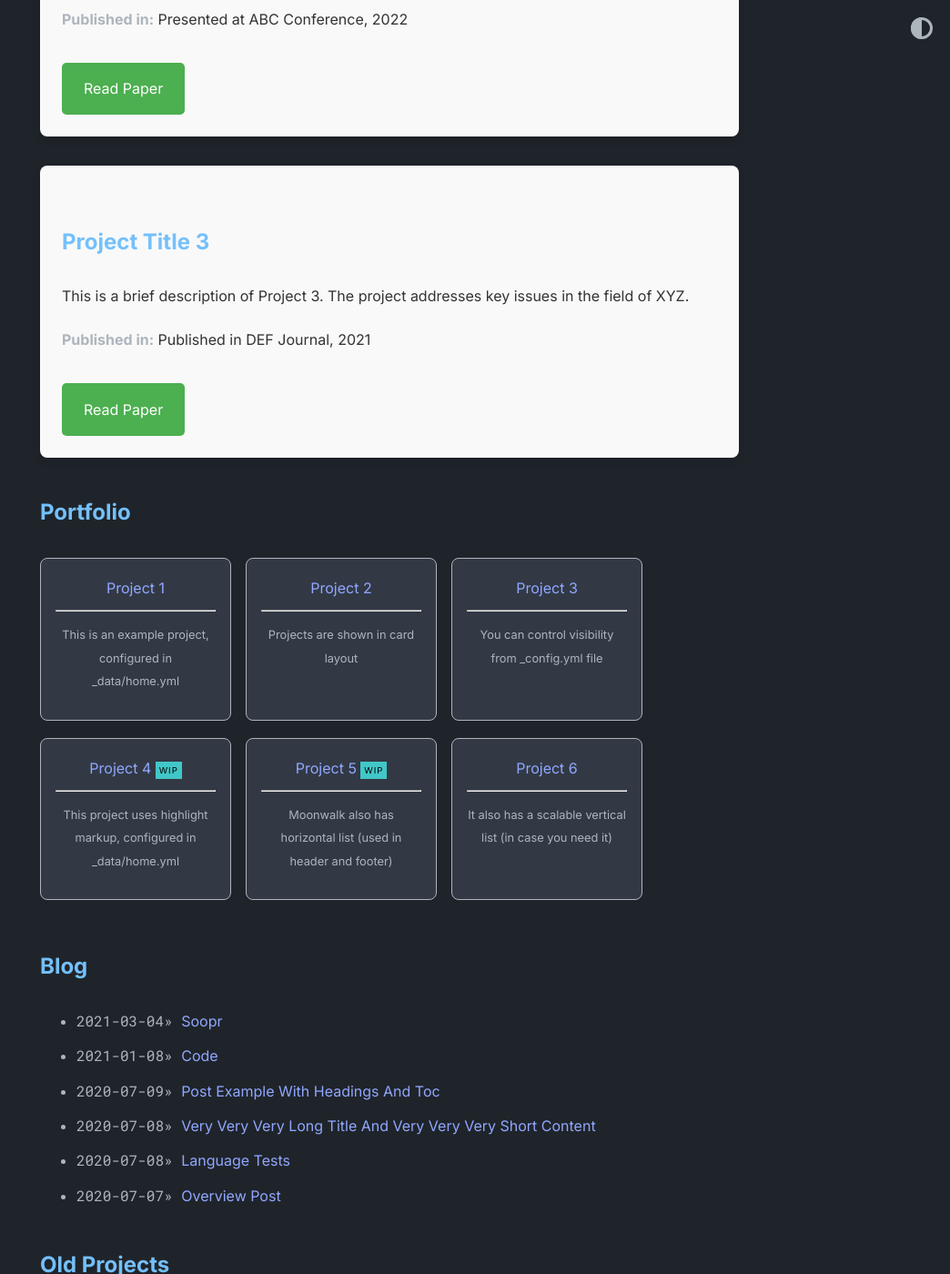
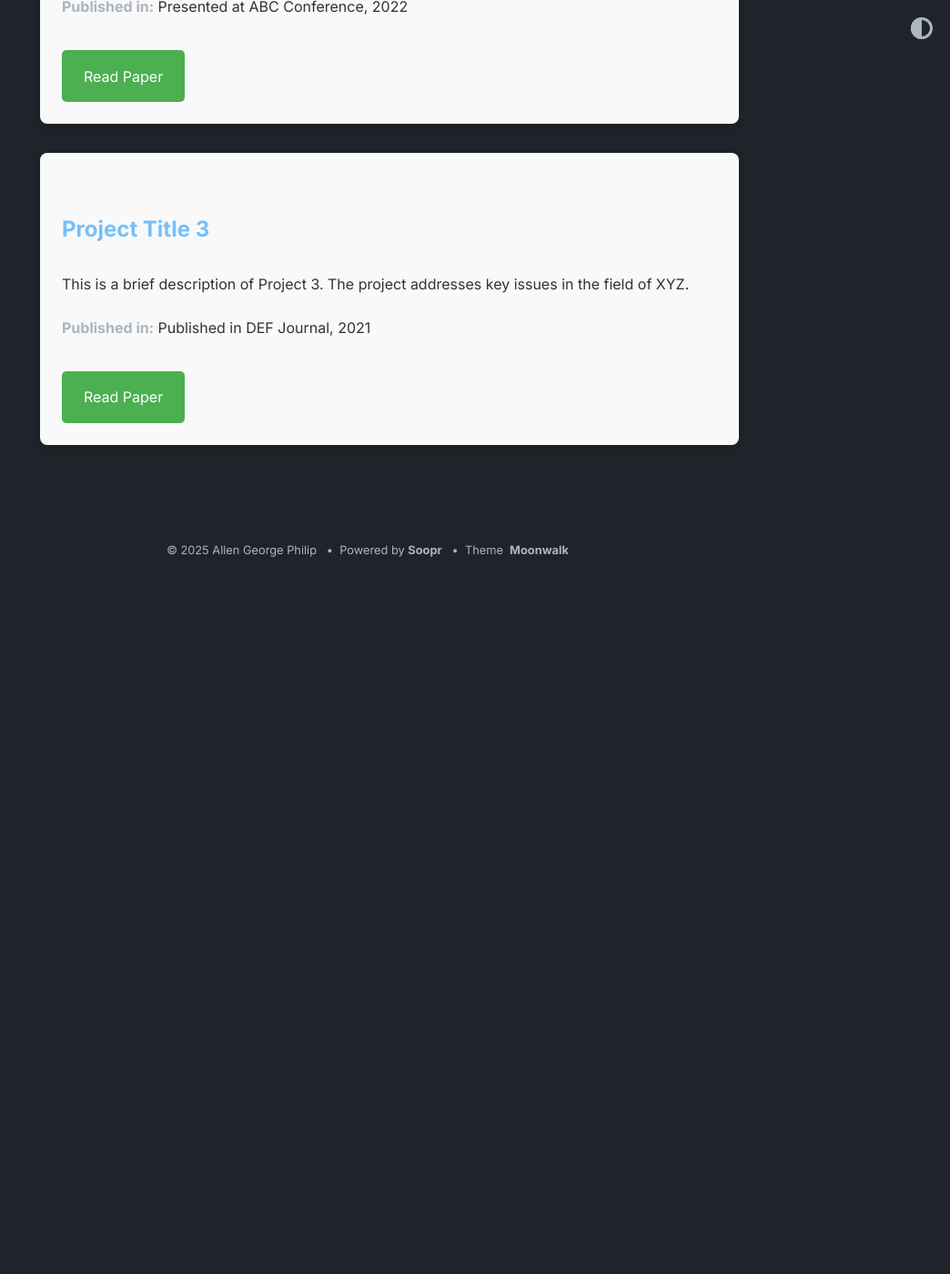
Before and after one commit to axgeorge/axgeorge.github.io, a Jekyll site: the page built from index.md, in a window 1280 px wide and 1400 px high, scrolled down 924 px. Shown: the whole window at 91% size, without its empty margins (236-1280 px from the left). Built offline with Jekyll 4.4.1, drawn with Linux system fonts in a browser that asks for light colours; after the commit the page ends 1554 px from its top, so only the background shows below that; some of the changed text lies outside the part shown.

Commit message:
add media data

```diff
--- a/_config.yml
+++ b/_config.yml
@@ -21,23 +21,23 @@
   back_home_text: "home.." # customize text for homepage link in post layout
   date_format: "%Y-%m-%d" # customize how date is formatted
   show_description: true # show blog description
-  show_navbar: true # show horizontal navbar
-  show_footer: true # show footer links in home page,add in _data/home.yml
+  show_navbar: false # show horizontal navbar
+  show_footer: false # show footer links in home page,add in _data/home.yml
   show_copyright: true # show copyright notice in footer
   # following keys are using to create home layout
-  show_projects: true # show projects as cards, add in _data/home.yml
-  show_blog: true # show blog posts added in _posts
-  show_old_projects: true # show old projects as cards, add in _data/home.yml
+  show_projects: false # show projects as cards, add in _data/home.yml
+  show_blog: false # show blog posts added in _posts
+  show_old_projects: false # show old projects as cards, add in _data/home.yml
   show_misc_list: false # show generic vertical list for misc details, add _data/home.yml
   show_reading_time: true # show number of words and reading time in the blog posts
   show_research: true  # ← added
   show_tags: true # show tags in a blog posts
   # options for "home" page
   home:
-    title_projects: Portfolio
-    title_misc_list: Details
-    title_blog: Blog
-    title_old_projects: Old Projects
+    # title_projects: Portfolio
+    # title_misc_list: Details
+    # title_blog: Blog
+    # title_old_projects: Old Projects
     title_research: Research Projects  # ← added
 
 soopr:
--- a/_layouts/home.html
+++ b/_layouts/home.html
@@ -9,6 +9,12 @@
 {% endif %}
 
   <h1>{{ site.title }}</h1>
+  <div style="margin-top: 0.5em;">
+    <a href="https://linkedin.com/in/algeph" target="_blank">LinkedIn</a> |
+    <a href="https://github.com/axgeorge" target="_blank">GitHub</a> |
+    <a href="https://scholar.google.com/citations?user=yourID" target="_blank">Google Scholar</a>
+  </div>
+
   {% if site.theme_config.show_description == true %}
     <p>{{ site.description }}</p>
   {% endif %}
```
Also changed, not shown: _data/home.yml (+12 -14 lines).
